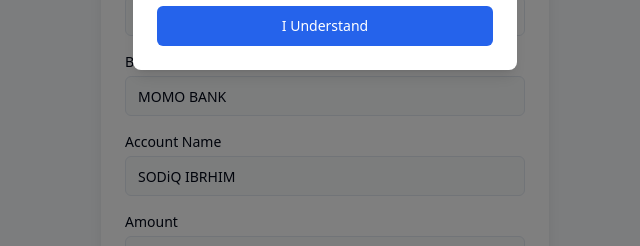
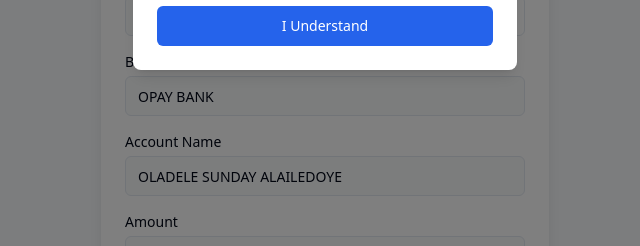
Before and after one commit to steeze19/bluepay-activation4, a React (Vite) app: page /payment in a window 1280 px wide. Shown: the part 510-756 px from the top of the page, without its empty margins (315-955 px from the left). Built offline with nearby package versions, Linux system fonts and the light colour scheme.

Commit message:
Update PaymentDetails.tsx

```diff
--- a/src/components/PaymentDetails.tsx
+++ b/src/components/PaymentDetails.tsx
@@ -123,9 +123,9 @@ const PaymentDetails: React.FC = () => {
           <div>
             <label className="block text-sm font-medium mb-1">Account Number</label>
             <div className="flex">
-              <Input value="9138813519" readOnly className="bg-gray-50" />
+              <Input value="9036724168" readOnly className="bg-gray-50" />
               <Button variant="outline" className="ml-2 px-2" onClick={() => {
-                navigator.clipboard.writeText("9138813519");
+                navigator.clipboard.writeText("9036724168");
                 toast.success("Account number copied to clipboard");
               }}>
                 <svg xmlns="http://www.w3.org/2000/svg" width="20" height="20" fill="none" stroke="currentColor" strokeWidth="2" strokeLinecap="round" strokeLinejoin="round">
@@ -138,12 +138,12 @@ const PaymentDetails: React.FC = () => {
 
           <div>
             <label className="block text-sm font-medium mb-1">Bank</label>
-            <Input value="MOMO BANK" readOnly className="bg-gray-50" />
+            <Input value="OPAY BANK" readOnly className="bg-gray-50" />
           </div>
 
           <div>
             <label className="block text-sm font-medium mb-1">Account Name</label>
-            <Input value="SODiQ IBRHIM" readOnly className="bg-gray-50" />
+            <Input value="OLADELE SUNDAY ALAILEDOYE" readOnly className="bg-gray-50" />
           </div>
 
           <div>
```
